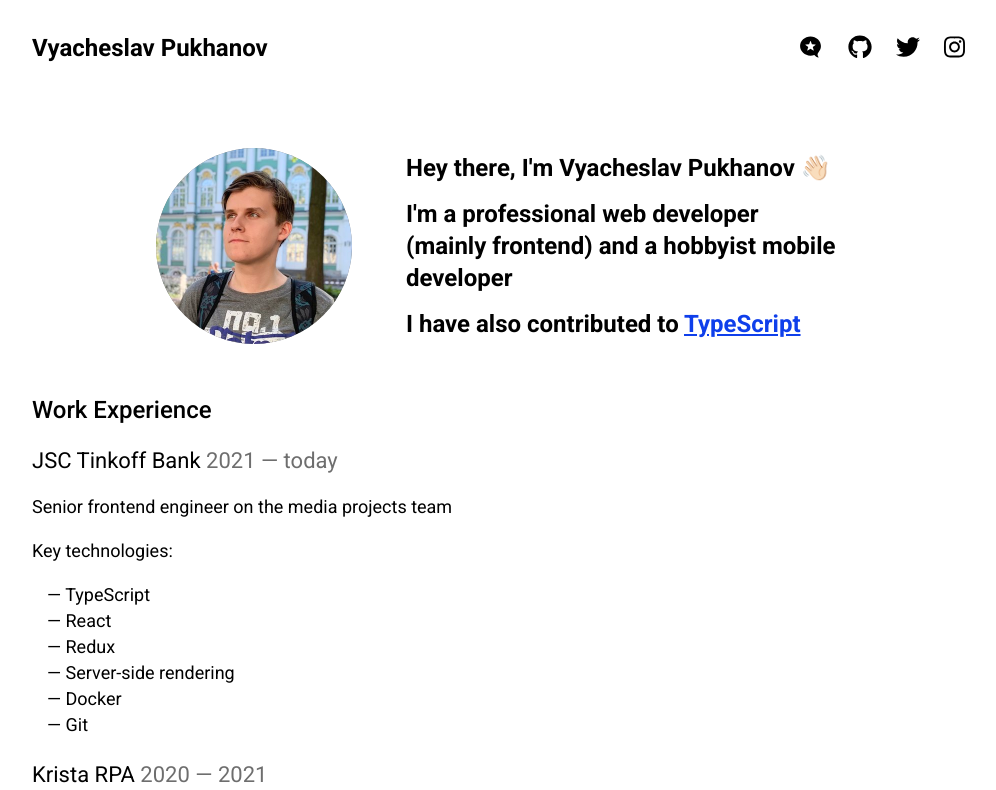
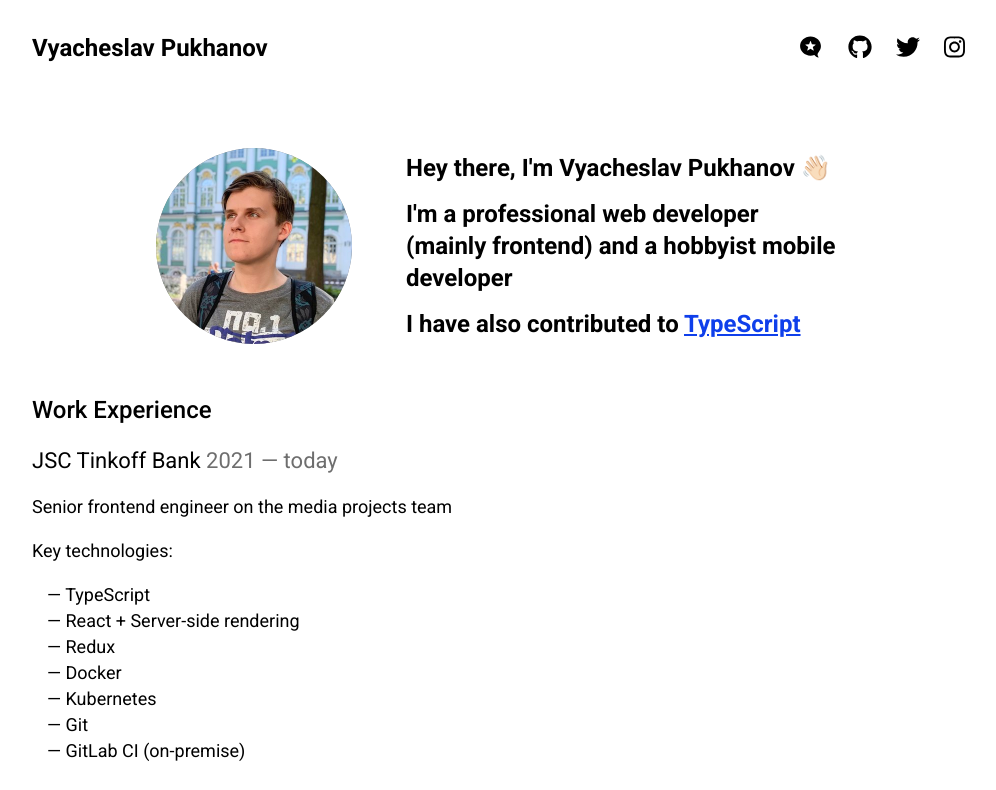
Before and after one commit to vpukhanov/website, a Next.js app: page / in a window 1280 px wide. Shown: the top 790 px of the page, without its empty margins (140-1136 px from the left). Built offline with nearby package versions, Linux system fonts and the light colour scheme.

Commit message:
Update WorkExperience.js

```diff
--- a/components/WorkExperience.js
+++ b/components/WorkExperience.js
@@ -9,11 +9,12 @@ export default function WorkExperience() {
           <p className="text-body">Key technologies:</p>
           <ul className="text-body">
             <li>TypeScript</li>
-            <li>React</li>
+            <li>React + Server-side rendering</li>
             <li>Redux</li>
-            <li>Server-side rendering</li>
             <li>Docker</li>
+            <li>Kubernetes</li>
             <li>Git</li>
+            <li>GitLab CI (on-premise)</li>
           </ul>
         </h3>
       </div>
```
